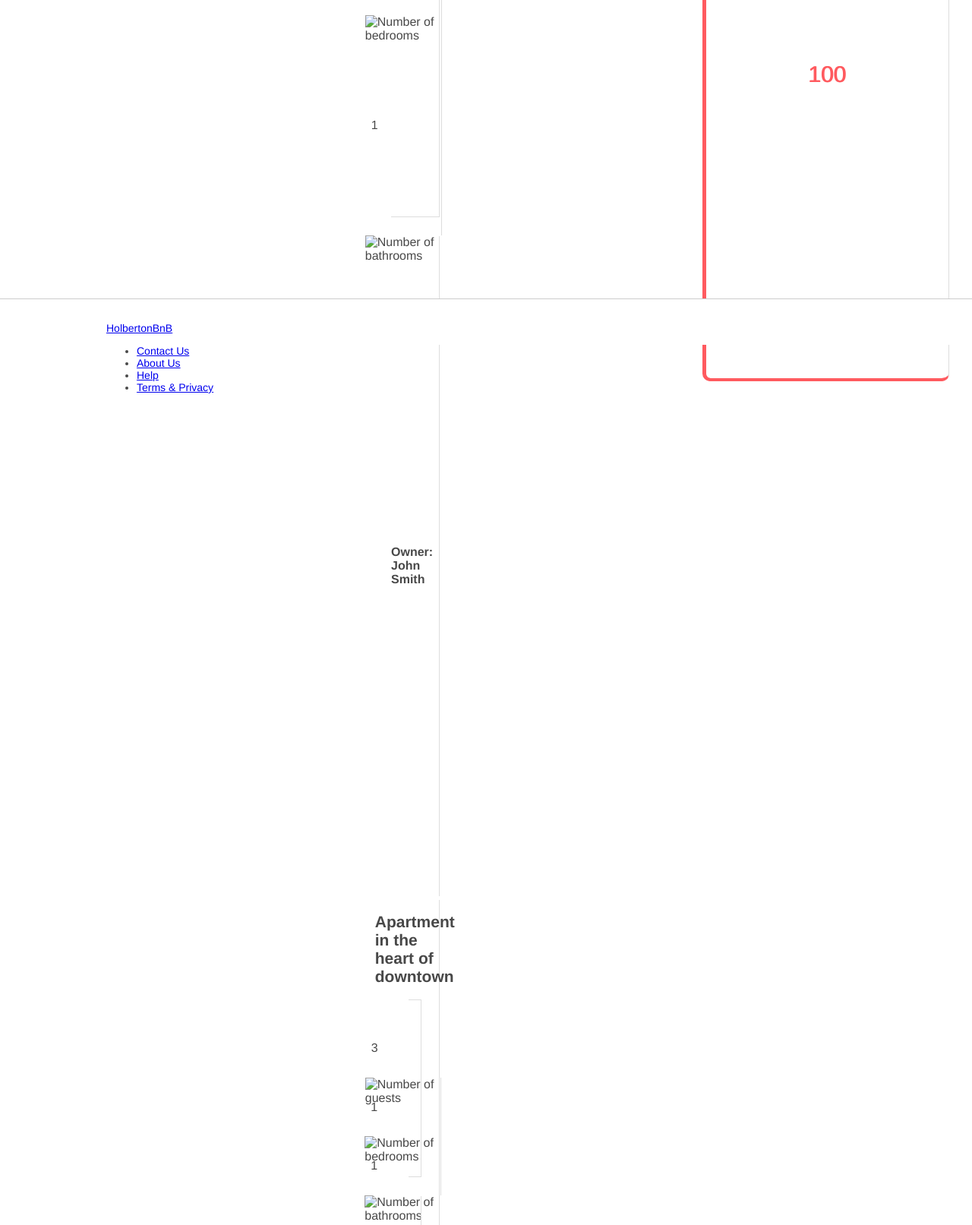
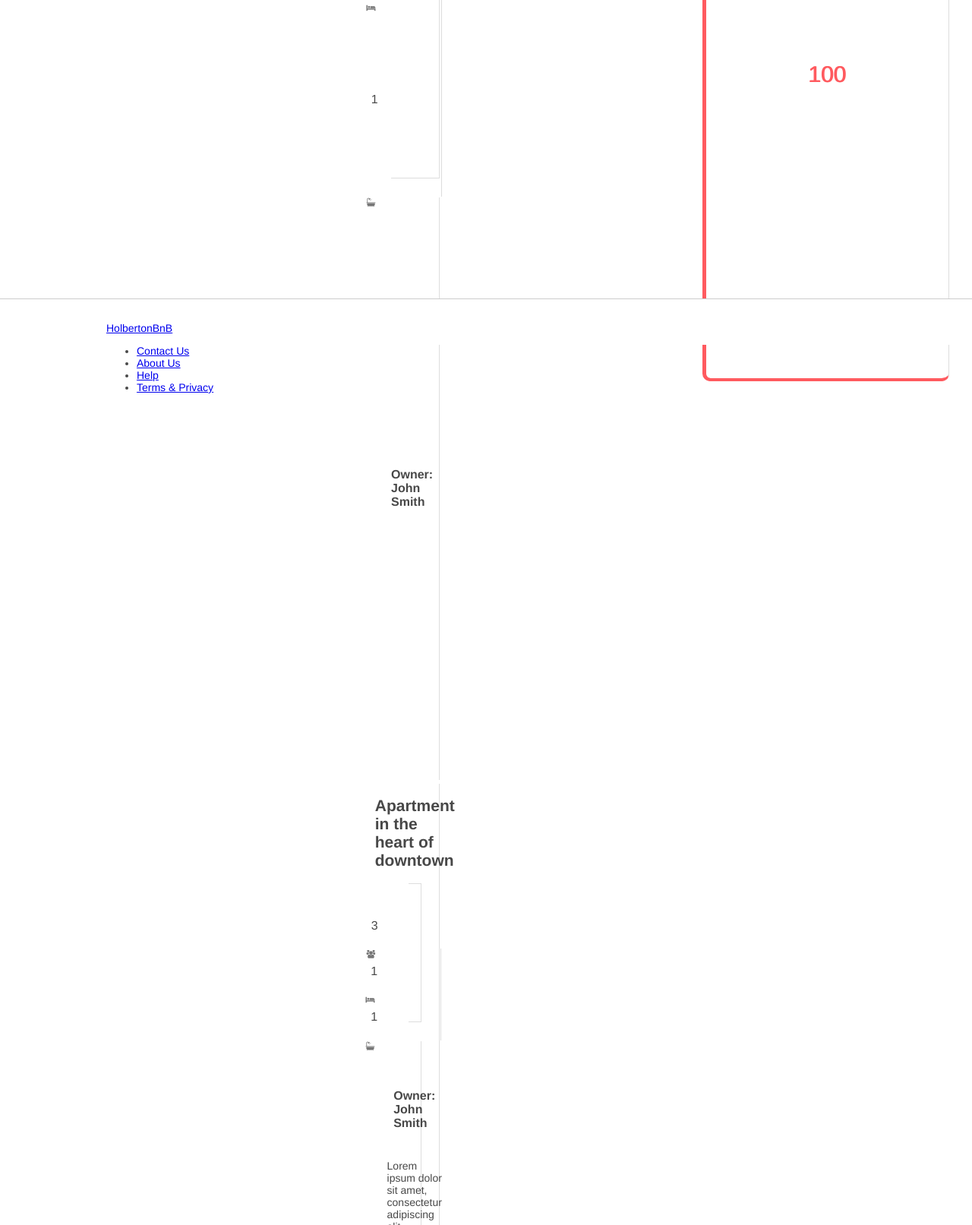
Before and after one commit to LW068/holbertonschool-AirBnB_clone-test, a plain HTML site: page index.html in a window 1280 px wide. Shown: the part 346-1959 px from the top of the page at 76% size. Drawn offline with Linux system fonts and the light colour scheme; the site is published under a folder, as on GitHub Pages, so addresses that start at the root find nothing.

Commit message:
Update index.html

```diff
--- a/index.html
+++ b/index.html
@@ -24,9 +24,9 @@
           <article>
             <div class="price_by_night">100</div>
             <div class="information">
-              <div class="max_guest"><div>3</div><img src="/images/icon_guest.png" alt="Number of guests"/></div>
-              <div class="number_rooms"><div>1</div><img src="/images/icon_bed.png" alt="Number of bedrooms"/></div>
-              <div class="number_bathrooms"><div>1</div><img src="/images/icon_bathroom.png" alt="Number of bathrooms"/></div>
+              <div class="max_guest"><div>3</div><img src="images/icon_guest.png" alt="Number of guests"/></div>
+              <div class="number_rooms"><div>1</div><img src="images/icon_bed.png" alt="Number of bedrooms"/></div>
+              <div class="number_bathrooms"><div>1</div><img src="images/icon_bathroom.png" alt="Number of bathrooms"/></div>
             </div>
             <div class="user">
               Owner: John Smith
@@ -35,9 +35,9 @@
               <h2>Apartment in the heart of downtown</h2>
               <div class="price_by_night">100</div>
               <div class="information">
-                <div class="max_guest"><div>3</div><img src="/images/icon_guest.png" alt="Number of guests"/></div>
-                <div class="number_rooms"><div>1</div><img src="/images/icon_bed.png" alt="Number of bedrooms"/></div>
-                <div class="number_bathrooms"><div>1</div><img src="/images/icon_bathroom.png" alt="Number of bathrooms"/></div>
+                <div class="max_guest"><div>3</div><img src="images/icon_guest.png" alt="Number of guests"/></div>
+                <div class="number_rooms"><div>1</div><img src="images/icon_bed.png" alt="Number of bedrooms"/></div>
+                <div class="number_bathrooms"><div>1</div><img src="images/icon_bathroom.png" alt="Number of bathrooms"/></div>
               </div>
               <div class="user">
                 Owner: John Smith
```
